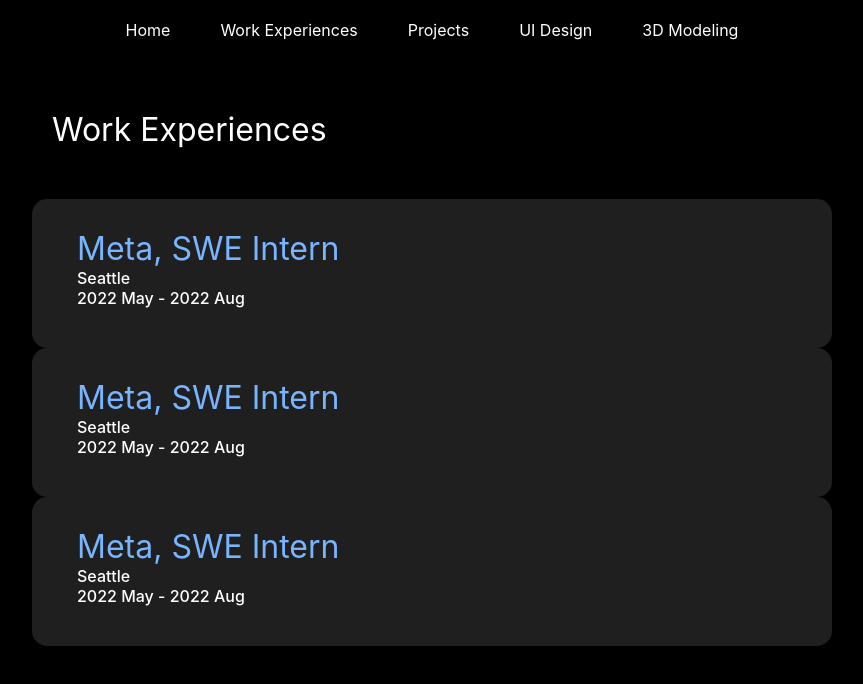
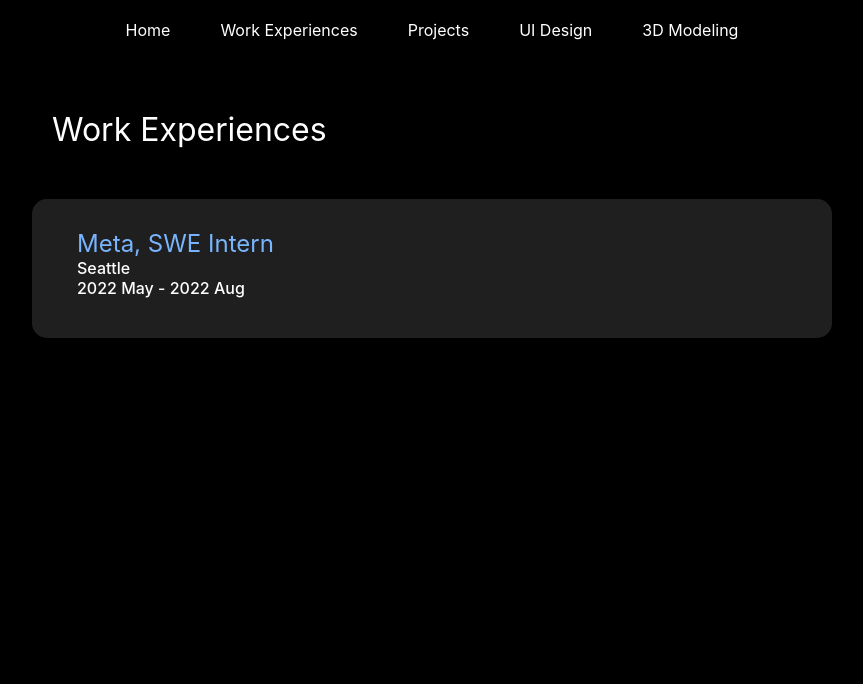
Before and after one commit to karenlinky/personal-website, a React (Create React App) app: page /work_experiences in a window 1280 px wide. Shown: the top 684 px of the page, without its empty margins (208-1071 px from the left). Built offline with nearby package versions, Linux system fonts and the light colour scheme.

Commit message:
Updated card header color

```diff
--- a/src/components/card/card.css
+++ b/src/components/card/card.css
@@ -7,7 +7,7 @@
 }
 
 .cardHeader {
-    font-size: 2em;
+    font-size: 1.5em;
     color: var(--card-text-color);
 }
 
--- a/src/components/workExperiences/WorkExperiences.js
+++ b/src/components/workExperiences/WorkExperiences.js
@@ -24,16 +24,6 @@ const WorkExperiences = () => {
           <CardSubheader>Seattle</CardSubheader>
           <CardSubheader>2022 May - 2022 Aug</CardSubheader>
         </Card>
-        <Card className={'workExperiencesCard'} cardContentClassName={'workExperiencesContent'} expandableContent={MetaDescription}>
-          <CardHeader>Meta, SWE Intern</CardHeader>
-          <CardSubheader>Seattle</CardSubheader>
-          <CardSubheader>2022 May - 2022 Aug</CardSubheader>
-        </Card>
-        <Card className={'workExperiencesCard'} cardContentClassName={'workExperiencesContent'} expandableContent={MetaDescription}>
-          <CardHeader>Meta, SWE Intern</CardHeader>
-          <CardSubheader>Seattle</CardSubheader>
-          <CardSubheader>2022 May - 2022 Aug</CardSubheader>
-        </Card>
     </ResponsivePage>
   )
 }
```
